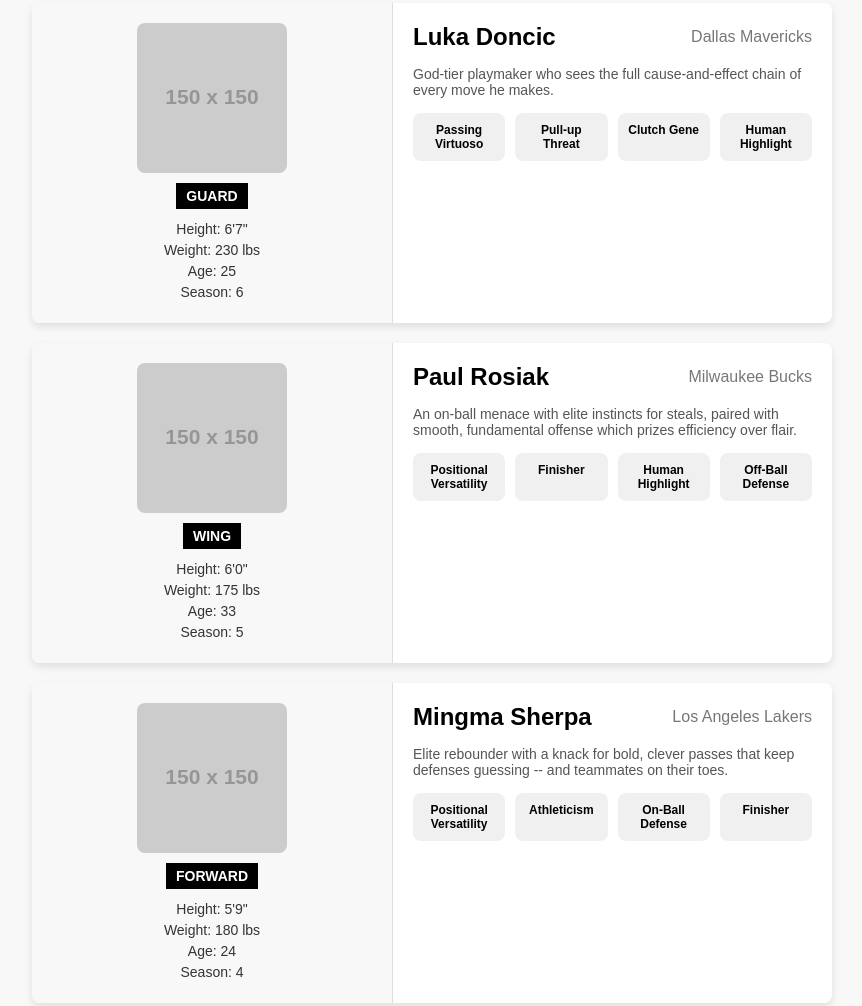
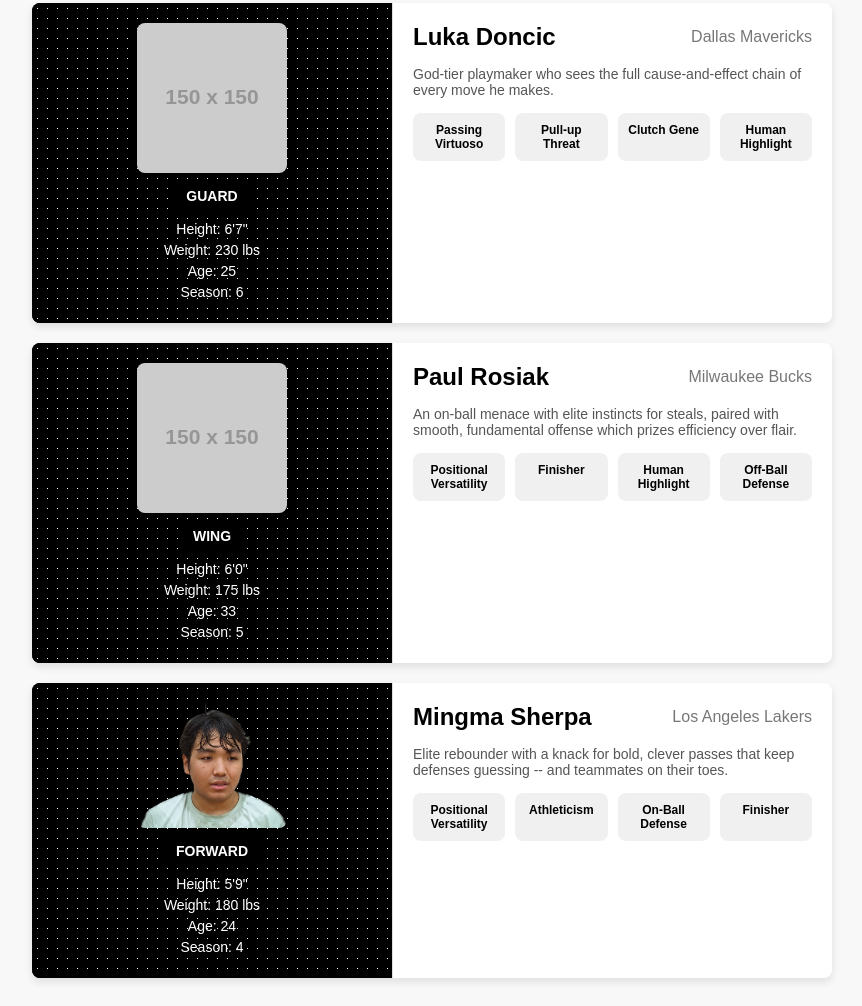
Before and after one commit to shallinan1/BasketballViz, a plain HTML site: page index.html in a window 1280 px wide. Shown: the part 377-1383 px from the top of the page, without its empty margins (208-1070 px from the left). Drawn offline with Linux system fonts and the light colour scheme; placeholder pictures from the web are drawn by us.

Commit message:
Update index.html

```diff
--- a/index.html
+++ b/index.html
@@ -93,6 +93,60 @@
             text-align: center;
             flex: 1;
         }
+
+        .player-image-section {
+            flex: 0 0 40%;
+            background-color: black;
+            position: relative;
+            text-align: center;
+            padding: 20px;
+            display: flex;
+            flex-direction: column;
+            justify-content: flex-end;
+        }
+
+        .player-image-section::before {
+            content: "";
+            position: absolute;
+            top: 0;
+            left: 0;
+            right: 0;
+            bottom: 0;
+            background: radial-gradient(white 10%, transparent 10%) black;
+            background-size: 10px 10px;
+            z-index: 1;
+        }
+
+        .player-image-section img {
+            width: 100%;
+            max-width: 150px;
+            border-radius: 8px;
+            position: relative;
+            z-index: 2; /* Ensures image is above the dots */
+        }
+
+        .player-position {
+            display: inline-block;
+            background-color: black;
+            color: white;
+            padding: 5px 10px;
+            margin-top: 10px;
+            font-size: 14px;
+            font-weight: bold;
+            z-index: 2;
+            position: relative;
+        }
+
+        .player-stats {
+            font-size: 14px;
+            color: white;
+            margin-top: 10px;
+            line-height: 1.5;
+            text-align: center;
+            z-index: 2;
+            position: relative;
+        }
+
     </style>
 </head>
 <body>
@@ -148,7 +202,7 @@
                 weight: "180 lbs",
                 age: 24,
                 season: 4,
-                image: "https://via.placeholder.com/150", // Placeholder image URL
+                image: "images/ming.png", // Placeholder image URL
                 description: "Elite rebounder with a knack for bold, clever passes that keep defenses guessing -- and teammates on their toes.",
                 icons: ["Positional Versatility", "Athleticism", "On-Ball Defense", "Finisher"]
             }
```
Lines whose indentation alone changed are shown as unchanged.
